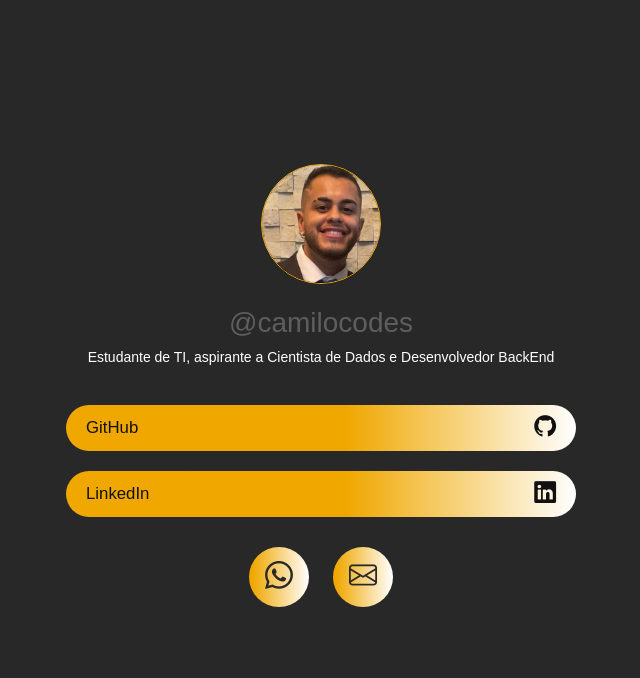
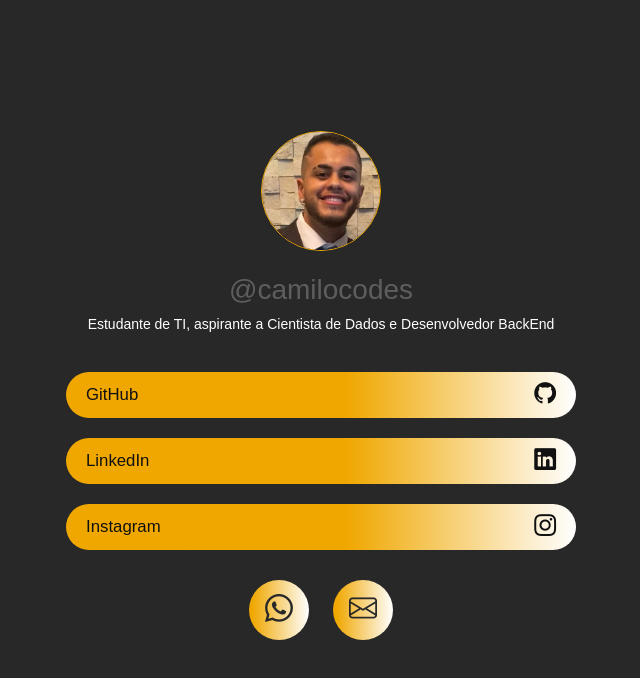
Before and after one commit to CamiloGabriel/LinkTree-Camilocodes, a plain HTML site: page index.html in a window 1280 px wide. Shown: the whole page, without its empty margins (319-959 px from the left). Drawn offline with nearby package versions, Linux system fonts and the light colour scheme.

Commit message:
Update index

```diff
--- a/index.html
+++ b/index.html
@@ -39,6 +39,14 @@
                     </button>
                 </a>
 
+                <a href="https://www.instagram.com/camilocodes/" class="link">
+                    <button class="degrade">
+                        <span>Instagram</span>
+                        <i class="bi bi-instagram"></i>
+                    </button>
+                </a>
+
+
                 <!--
                 <a href="Página em construção!!" class="link">
                     <button class="degrade">
```
